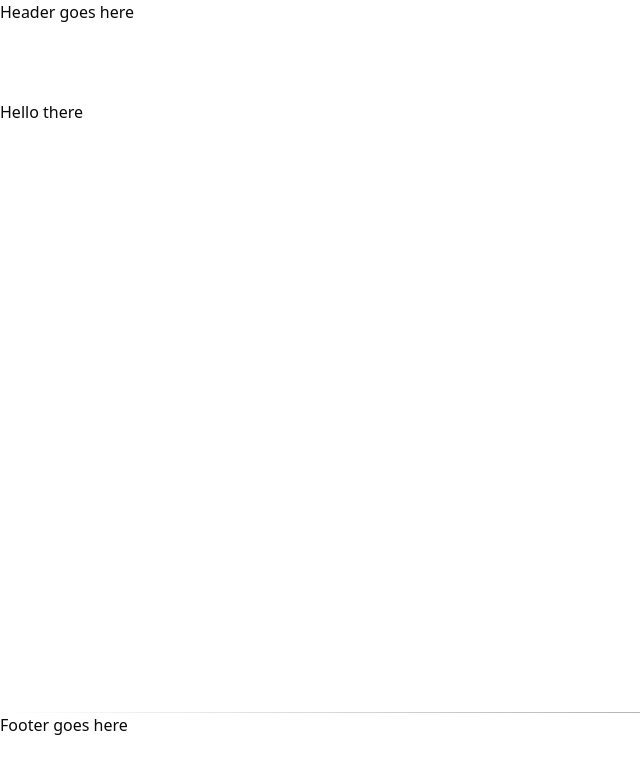
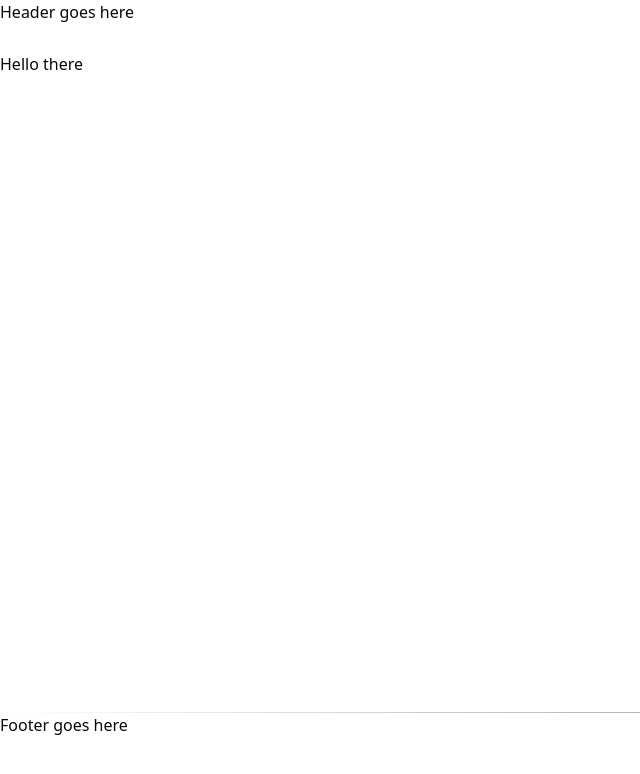
Before and after one commit to khinshankhan/www, a Next.js app: page / in a window 1280 px wide. Shown: the top 774 px of the page, without its empty margins (0-640 px from the left). Built offline with nearby package versions, Linux system fonts and the light colour scheme.

Commit message:
dabbling with sticky header

```diff
--- a/app/layout.tsx
+++ b/app/layout.tsx
@@ -11,10 +11,17 @@ export default function RootLayout({
 }) {
   return (
     <html lang="en">
-      <body className="flex flex-col bg-white dark:bg-zinc-950 text-zinc-950 dark:text-white min-h-screen">
-        <div className="flex flex-col min-h-[87vh]">
-          <div className="min-h-[100px]">Header goes here</div>
-          <div className="grow flex flex-col">{children}</div>
+      <body className="flex flex-col bg-white dark:bg-zinc-950 text-zinc-950 dark:text-white min-h-screen relative">
+        <div className="flex flex-col min-h-[87vh] relative isolate">
+          <nav className="sticky top-0 bg-white dark:bg-zinc-950/[80%] backdrop-blur-md z-1 pb-1">
+            <div className="container mx-auto">
+              <p>Header goes here</p>
+            </div>
+          </nav>
+
+          <div className="grow flex flex-col container mx-auto relative z-0 pt-6">
+            {children}
+          </div>
         </div>
 
         <footer className="grow min-h-[120px] pt-4">
--- a/tailwind.config.ts
+++ b/tailwind.config.ts
@@ -997,11 +997,8 @@ export default {
     zIndex: {
       auto: "auto",
       0: "0",
-      10: "10",
-      20: "20",
-      30: "30",
-      40: "40",
-      50: "50",
+      1: "1",
+      2: "2",
     },
   },
   plugins: [],
```
